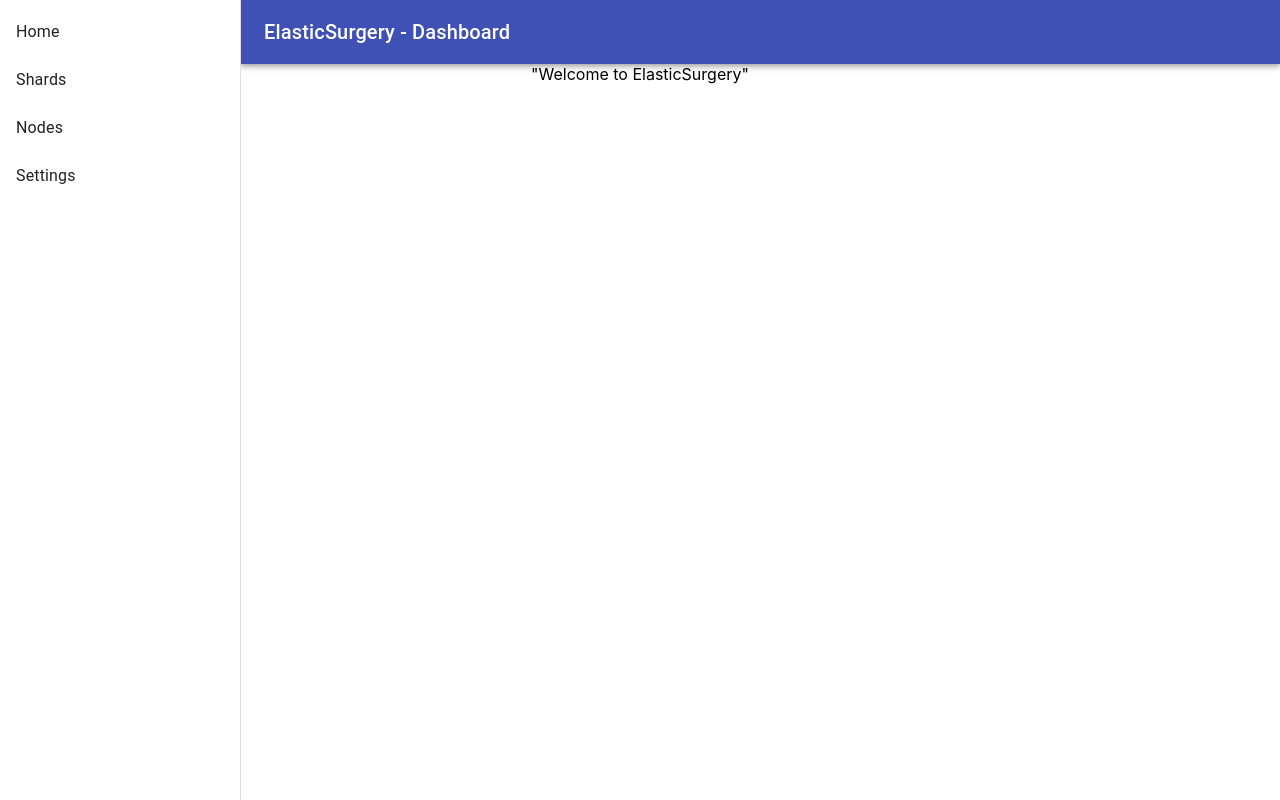
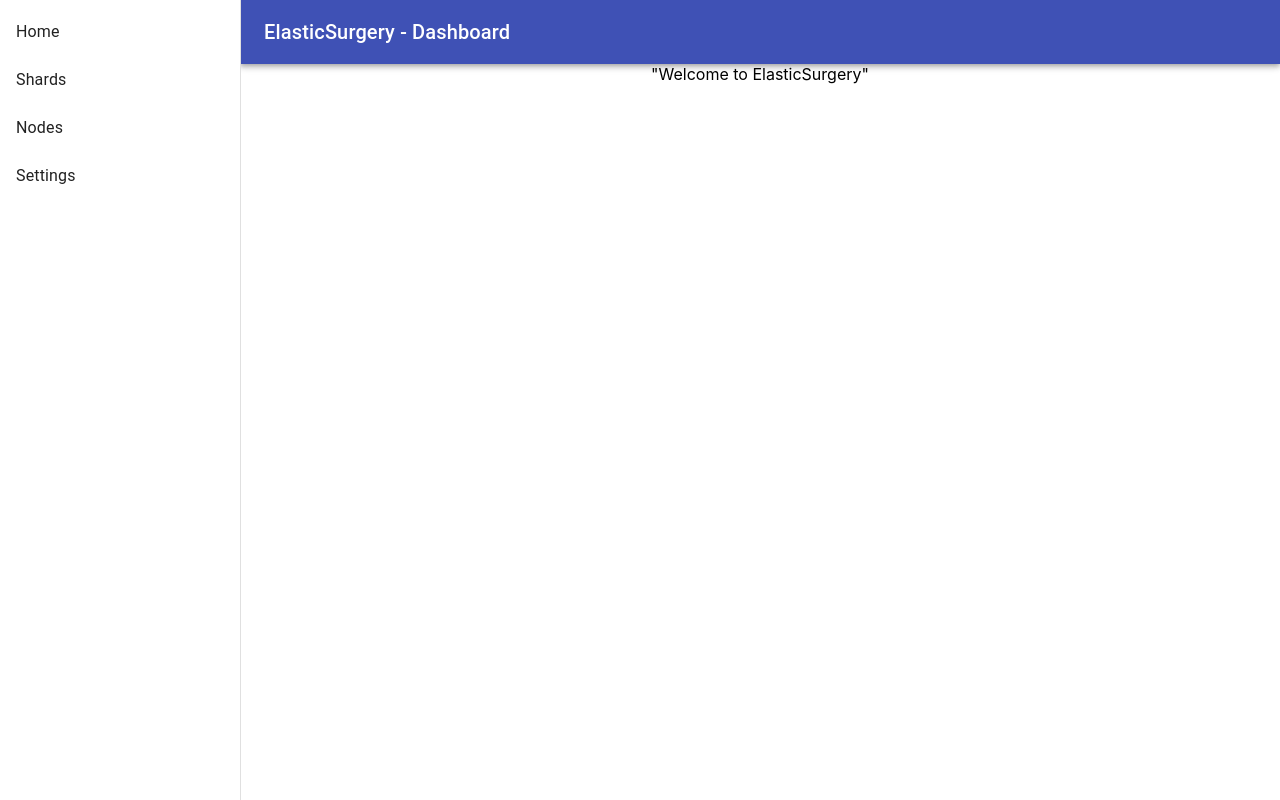
Before and after one commit to EDITD/ElasticSurgery, a React (Create React App) app in the folder frontend/: page / in a window 1280 px wide. Built offline with nearby package versions, Linux system fonts and the light colour scheme.

Commit message:
Fix styling for content

```diff
--- a/frontend/src/App.js
+++ b/frontend/src/App.js
@@ -18,7 +18,7 @@ class App extends React.Component {
 
     drawerWidth = 240;
     styles = {
-        appBar: {
+        content: {
           width: `calc(100% - ${this.drawerWidth}px)`,
           marginLeft: this.drawerWidth,
         },
@@ -61,7 +61,7 @@ class App extends React.Component {
 
         return (
             <div className="App">
-                <AppBar position="static" style={this.styles.appBar}>
+                <AppBar position="static" style={this.styles.content}>
                   <Toolbar>
                     <Typography component="h1" variant="h6" color="inherit" noWrap>
                       ElasticSurgery - Dashboard
@@ -83,7 +83,7 @@ class App extends React.Component {
                     </List>
                 </div>
               </Drawer>
-              <main>
+              <main style={this.styles.content}>
                   <ComponentToRender />
               </main>
         </div>
```
